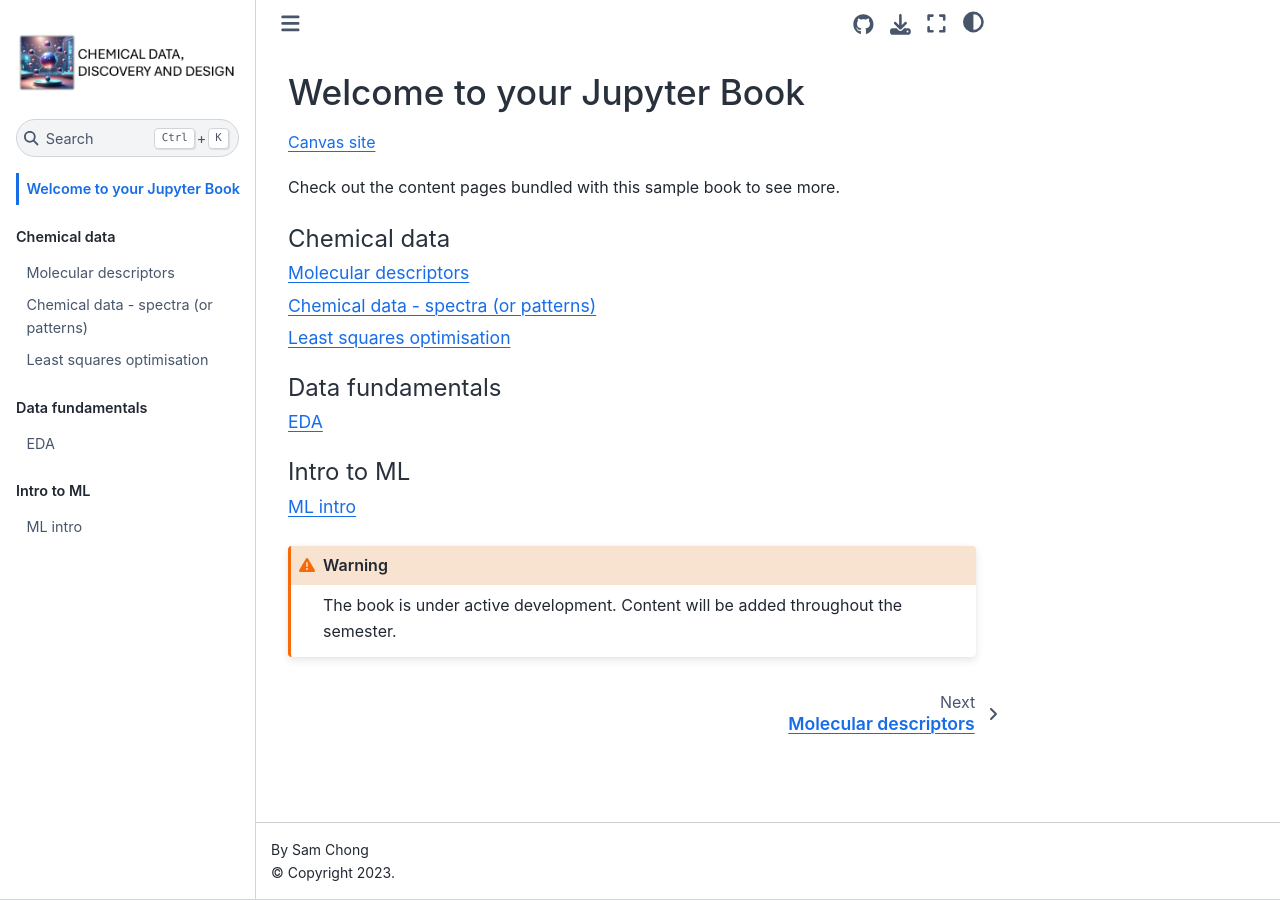
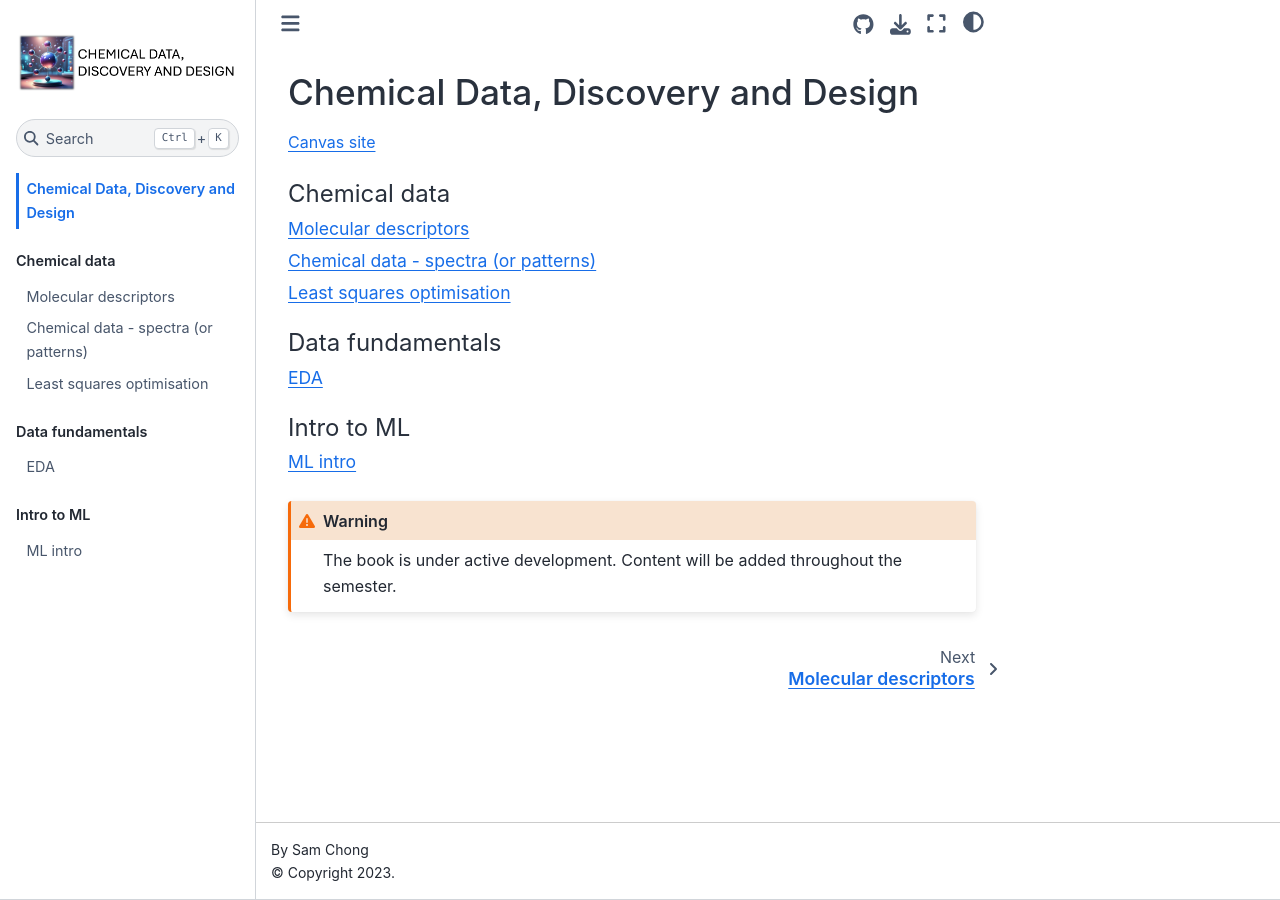
Before and after one commit to drsamchong/c3d-book, a Jupyter Book: the page built from book/intro.md, in a window 1280 px wide. Built offline with Jupyter Book 1.0.4 settings and Sphinx 7.4.7 and the Sphinx Book theme 1.1.4, drawn with Linux system fonts in a browser that asks for light colours; pages that are not in the unit, such as notebooks, are missing from menus.

Commit message:
Updates logo in config and landing page.

````diff
--- a/book/_config.yml
+++ b/book/_config.yml
@@ -3,7 +3,7 @@
 
 title: CHEM502 - Chemical Data, Discovery and Design
 author: Sam Chong
-logo: assets/images/c3d_logo.png
+logo: assets/images/c3d_logo_white.png
 
 # Patterns to skip when building the book. Can be glob-style (e.g. "*skip.ipynb")
 exclude_patterns            : [_build, Thumbs.db, .DS_Store, "**.ipynb_checkpoints"]
--- a/book/intro.md
+++ b/book/intro.md
@@ -1,8 +1,8 @@
-# Welcome to your Jupyter Book
+# Chemical Data, Discovery and Design
 
 [Canvas site](https://canvas.liverpool.ac.uk/courses/77489)
 
-Check out the content pages bundled with this sample book to see more.
+
 
 ```{tableofcontents}
 ```
````
Also changed, not shown: book/assets/images/c3d_logo_white.png (added).
